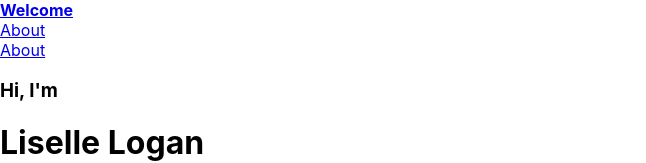
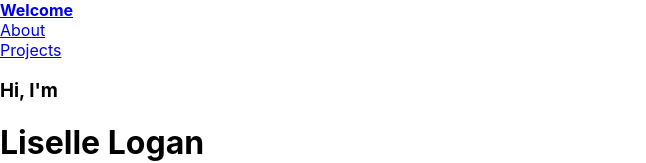
Before and after one commit to lisellelogan/about-liselle, a React (Create React App) app: page /welcome in a window 1280 px wide. Shown: the top 163 px of the page, without its empty margins (0-646 px from the left). Built offline with nearby package versions, Linux system fonts and the light colour scheme.

Commit message:
fix name of project navbar item

```diff
--- a/src/components/NavBarStyle.js
+++ b/src/components/NavBarStyle.js
@@ -25,7 +25,7 @@ const NavBarStyle = () => {
             activeStyle={{
                 fontWeight: "bold"
             }}
-            >About
+            >Projects
         </NavLink><br/>
     </div>
     )
```
